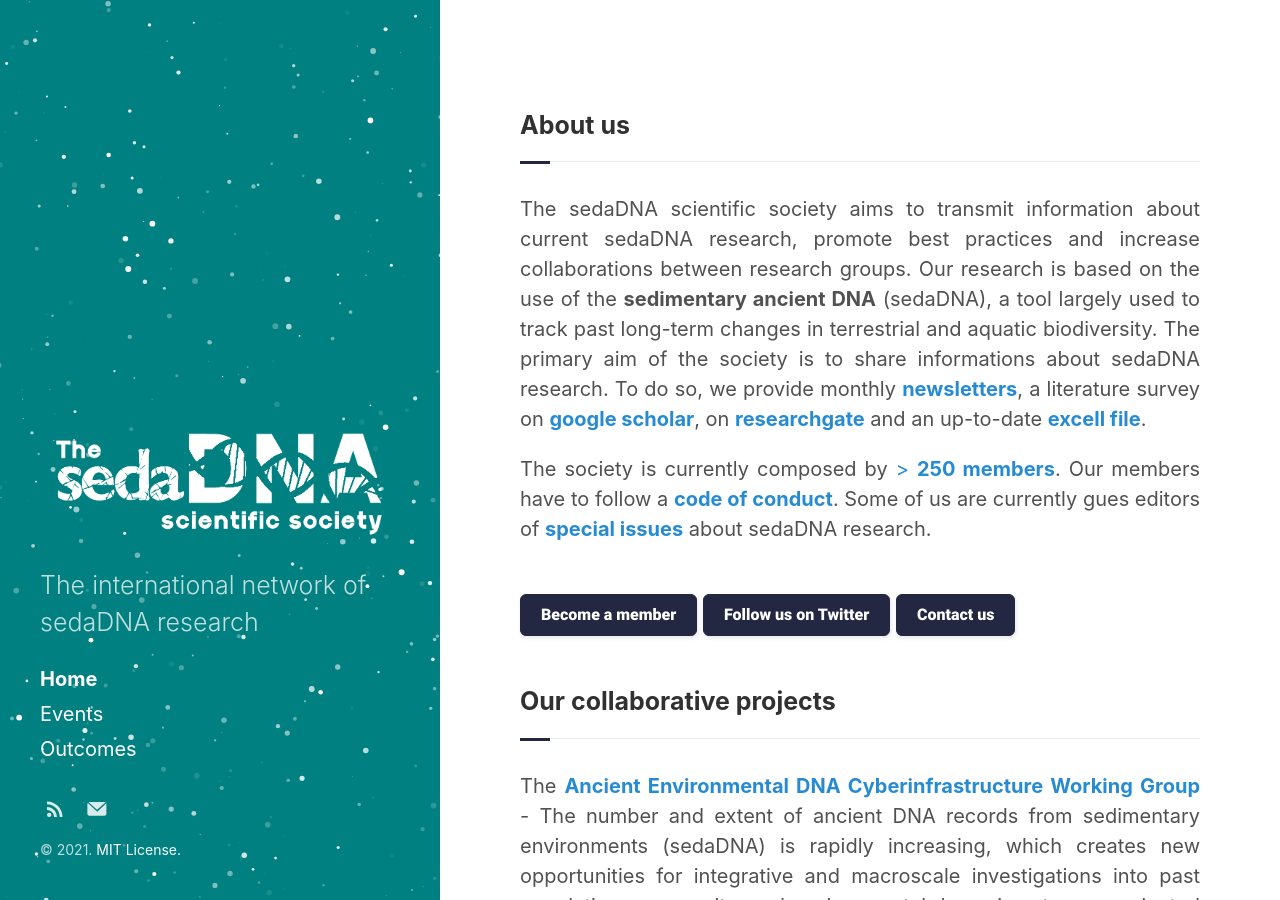
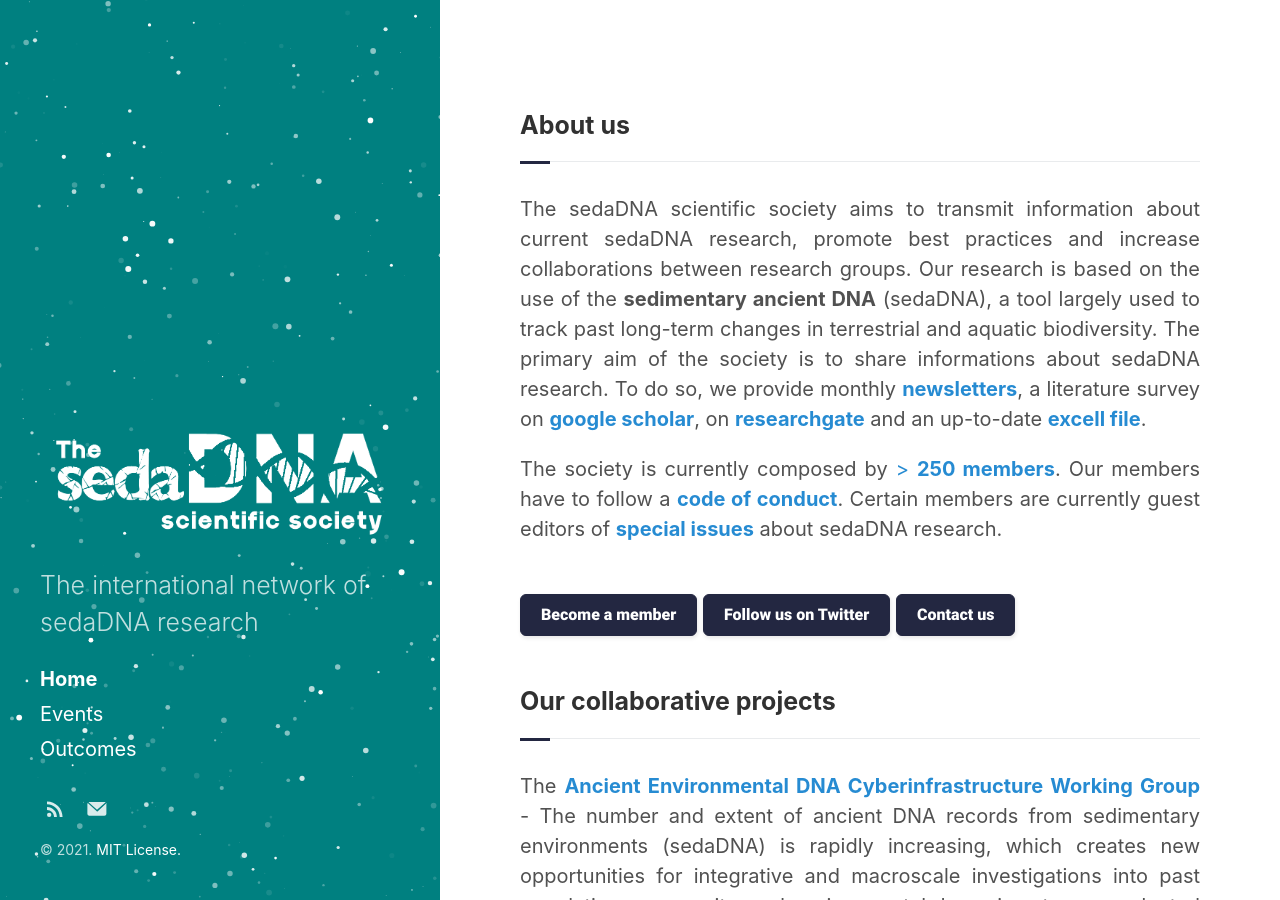
Before and after one commit to sedadna/sedadna.github.io, a Jekyll site: the page built from index.html, in a window 1280 px wide and 900 px high. Built offline with Jekyll 4.4.1, drawn with Linux system fonts in a browser that asks for light colours; the list of posts is cut into pages by our own code.

Commit message:
Update index.html

```diff
--- a/index.html
+++ b/index.html
@@ -5,7 +5,7 @@
 <div class="intro">
 <h3 class="section-title underline">About us</h3>
 <p>The sedaDNA scientific society aims to transmit information about current sedaDNA research, promote best practices and increase collaborations between research groups. Our research is based on the use of the <b>sedimentary ancient DNA</b> (sedaDNA), a tool largely used to track past long-term changes in terrestrial and aquatic biodiversity.  The primary aim of the society is to share informations about sedaDNA research. To do so, we provide monthly <a href="/category/news.html"><b>newsletters</b></a>, a literature survey on <a href="https://scholar.google.fr/citations?user=90ytJ14AAAAJ&hl=fr" target="_blank"><b>google scholar</b></a>, on <a href="https://www.researchgate.net/project/Comprehensive-literature-about-ancient-DNA-studies-from-sedimentary-archives-by-the-sedaDNA-scientific-society" target="_blank"><b>researchgate</b></a> and an up-to-date <a href="https://drive.google.com/file/d/1fZKL1Vb0xhpDSuqNx_JnYAk0KXEtF0PS/view" target="_blank"><b>excell file</b></a>. </p>
-<p>The society is currently composed by <a href="/category/members.html" target="_blank">> <b>250 members</b></a>. Our members have to follow a <a href="/category/code.html" target="_blank"><b>code of conduct</b></a>. Some of us are currently gues editors of <a href="/category/si.html" target="_blank"><b>special issues</b></a> about sedaDNA research.</p>
+<p>The society is currently composed by <a href="/category/members.html" target="_blank">> <b>250 members</b></a>. Our members have to follow a <a href="/category/code.html" target="_blank"><b>code of conduct</b></a>. Certain members are currently guest editors of <a href="/category/si.html" target="_blank"><b>special issues</b></a> about sedaDNA research.</p>
 <p> <br>
 <button class="button-join" role="button" onclick="window.open('https://forms.gle/sNqK3VUjHhqUXwbq9','_blank')" type="button">Become a member</button>
 <button class="button-join" role="button" onclick="window.open('https://twitter.com/SedimentaryDNA?lang=en','_blank')" type="button">Follow us on Twitter</button>
```
